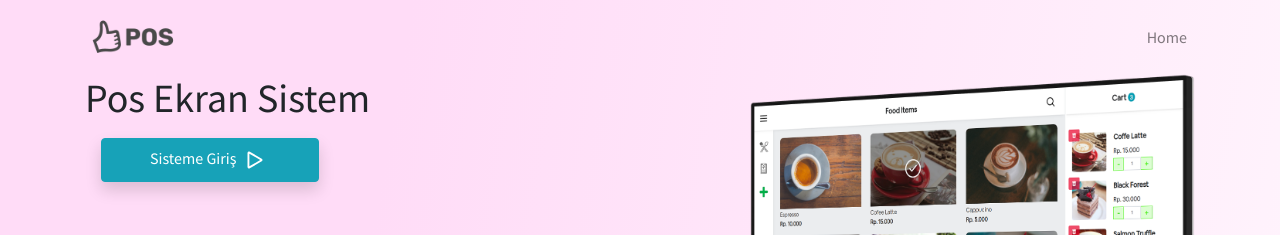
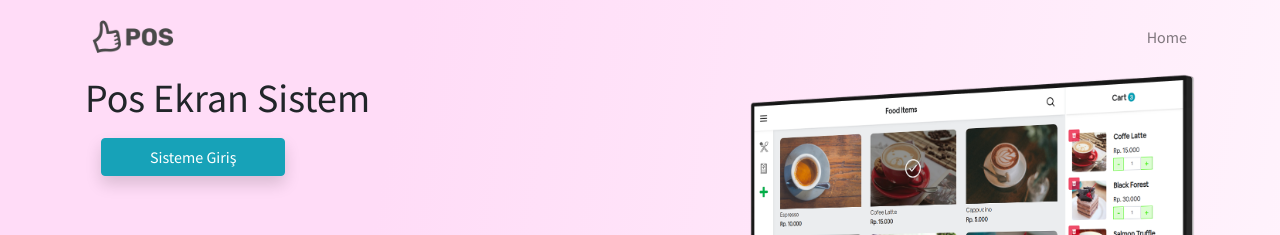
Before and after one commit to abdulsametkarakayali/ilgimnet-sip-pos-frontend, a Vue app: page / in a window 1280 px wide. Shown: the top 235 px of the page. Built offline with nearby package versions, Linux system fonts and the light colour scheme; no server answers; what vue-cryptojs, vue-currency-filter, vue-html-to-paper, vue-sweetalert2 would draw is missing.

Commit message:
first commit

```diff
--- a/src/views/Landing/components/Header.vue
+++ b/src/views/Landing/components/Header.vue
@@ -13,19 +13,7 @@
               class="btn shadow btn-header btn-info mt-2 px-5 ml-3"
             >
               Sisteme Giriş
-              <svg
-                width="30"
-                height="30"
-                viewBox="0 0 16 16"
-                class="bi bi-play"
-                fill="currentColor"
-                xmlns="http://www.w3.org/2000/svg"
-              >
-                <path
-                  fill-rule="evenodd"
-                  d="M10.804 8L5 4.633v6.734L10.804 8zm.792-.696a.802.802 0 0 1 0 1.392l-6.363 3.692C4.713 12.69 4 12.345 4 11.692V4.308c0-.653.713-.998 1.233-.696l6.363 3.692z"
-                />
-              </svg>
+
             </router-link>
           </div>
           <div class="col-md-5 col-sm-12 hide-mobile">
```
